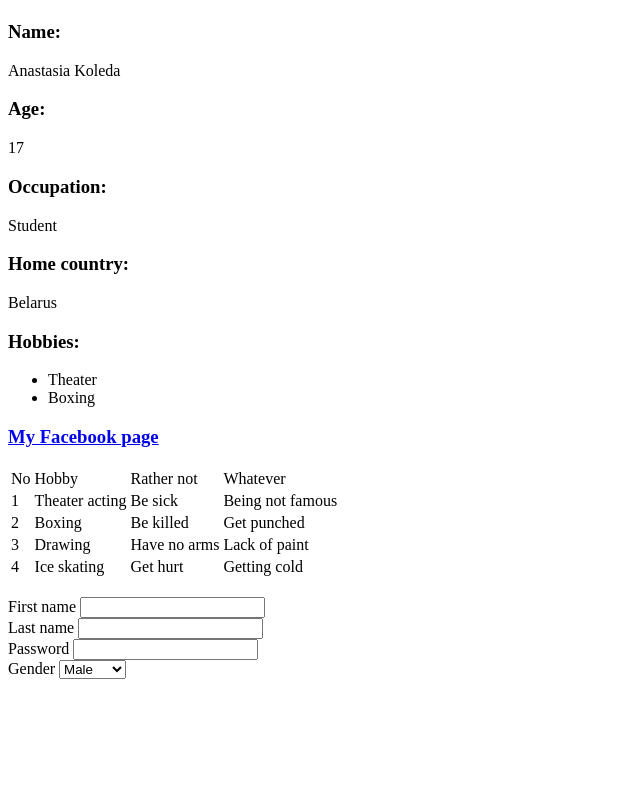
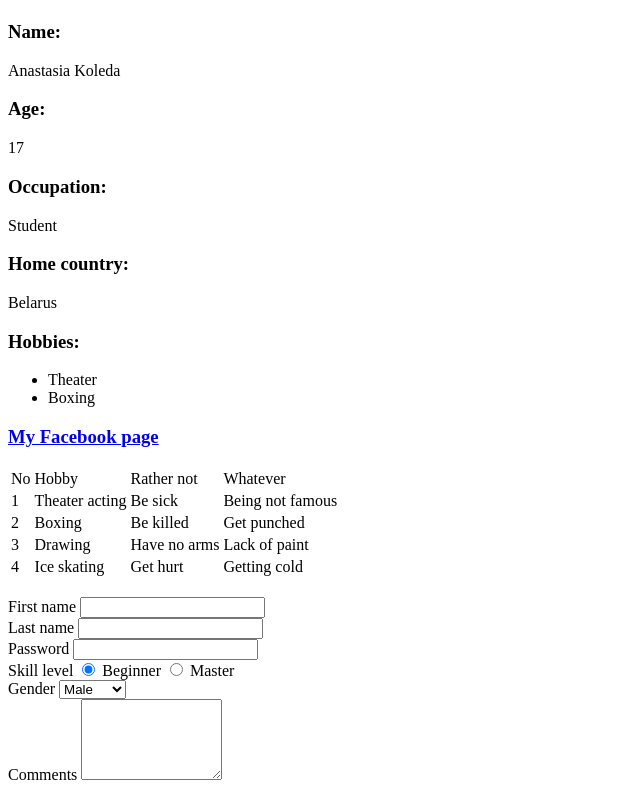
Before and after one commit to anastasiakoleda/profile, a plain HTML site: page HTML/class1.html in a window 1280 px wide. Shown: the part 399-1199 px from the top of the page, without its empty margins (0-640 px from the left). Before the commit the page ends 1094 px from the top, so only its background shows below. Drawn offline with Linux system fonts and the light colour scheme.

Commit message:
updated forms

```diff
--- a/HTML/class1.html
+++ b/HTML/class1.html
@@ -66,12 +66,21 @@
        <label name="password"> Password</label>
        <input name="password" type="password"/>
 </br>
+        <label name="skill">Skill level</label>
+        <input type="radio" name="skill" value="beginner" checked/>
+        <label name="beginner">Beginner</label>
+        <input type="radio" name="skill" value="master" unchecked/>
+        <label name="master">Master</label>
+</br>
        <label name="gender">Gender</label>
        <select name="gender">
            <option value="male">Male</option>
            <option value="male">Female</option>
            <option value="male">Other</option>
        </select>
+    </br>
+    <label name="comments">Comments</label>
+    <textarea rows="5" cols="15"></textarea>
     </form>
 </body>
 </html>
```
